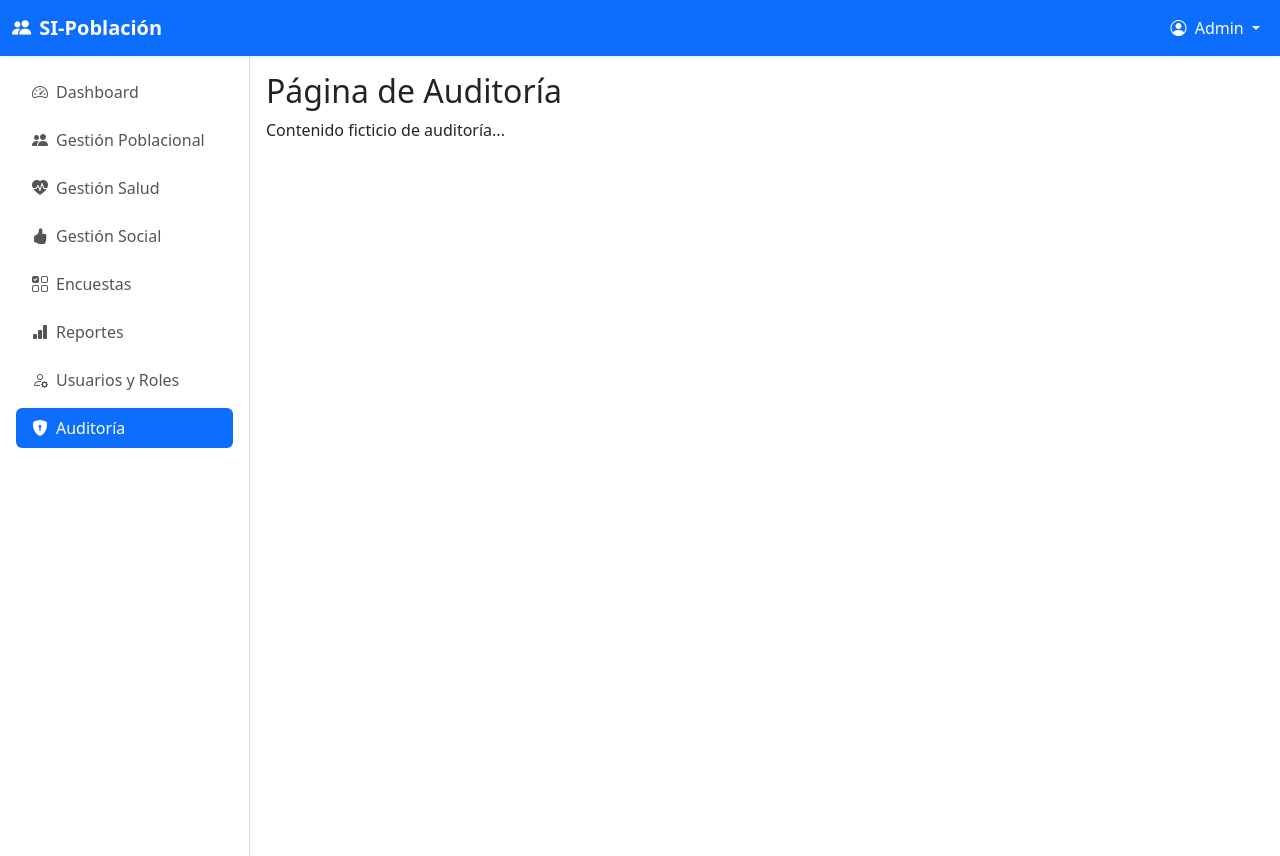
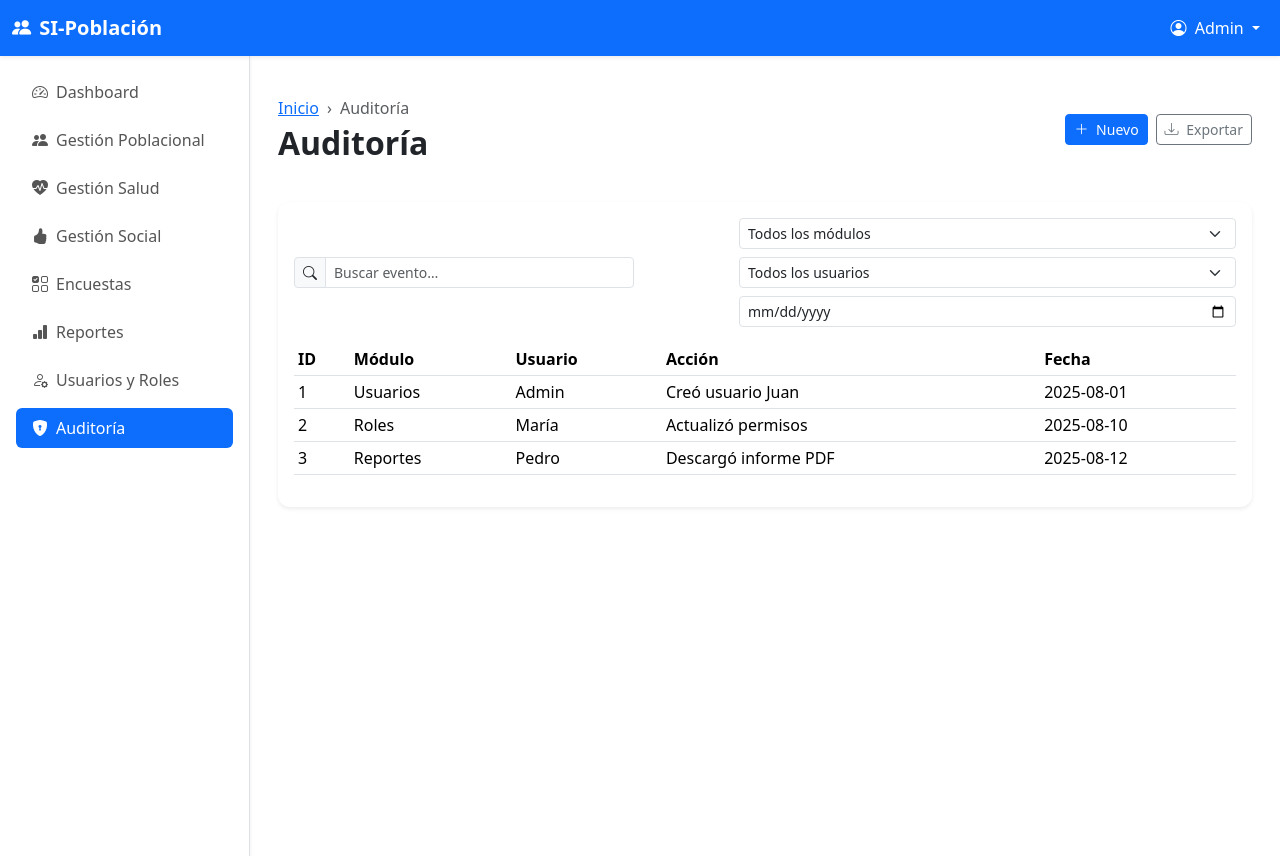
Before and after one commit to eduard-ve/sip_comunidades, a Vue app in the folder frontend/: page /auditoria in a window 1280 px wide. Built offline with nearby package versions, Linux system fonts and the light colour scheme.

Commit message:
Template Autoria con ajustables

```diff
--- a/frontend/src/views/Auditoria.vue
+++ b/frontend/src/views/Auditoria.vue
@@ -1,4 +1,88 @@
 <template>
-    <h2>Página de Auditoría</h2>
-    <p>Contenido ficticio de auditoría...</p>
+  <BaseModule
+    title="Auditoría"
+    :breadcrumbs="[
+      { label: 'Inicio', to: '/' },
+      { label: 'Auditoría' }
+    ]"
+    :table="{ columns, rows }"
+    search-placeholder="Buscar evento…"
+    @rowClick="verDetalle"
+    @export="exportarAuditoria"
+  >
+    <!-- Filtros -->
+    <template #table-filters>
+      <div class="d-flex flex-wrap gap-2">
+        <!-- Filtro por módulo -->
+        <select v-model="filtros.modulo" class="form-select form-select-sm">
+          <option value="">Todos los módulos</option>
+          <option v-for="m in modulos" :key="m" :value="m">{{ m }}</option>
+        </select>
+
+        <!-- Filtro por usuario -->
+        <select v-model="filtros.usuario" class="form-select form-select-sm">
+          <option value="">Todos los usuarios</option>
+          <option v-for="u in usuarios" :key="u" :value="u">{{ u }}</option>
+        </select>
+
+        <!-- Filtro por fecha -->
+        <input
+          type="date"
+          v-model="filtros.fecha"
+          class="form-control form-control-sm"
+        />
+      </div>
+    </template>
+  </BaseModule>
 </template>
+
+<script setup>
+import { ref, computed } from "vue"
+import BaseModule from "../components/BaseModule.vue"
+import { useRouter } from "vue-router"
+
+const router = useRouter()
+
+// Definición de columnas de la tabla
+const columns = [
+  { key: "id", label: "ID" },
+  { key: "modulo", label: "Módulo" },
+  { key: "usuario", label: "Usuario" },
+  { key: "accion", label: "Acción" },
+  { key: "fecha", label: "Fecha" }
+]
+
+// Datos mock (aquí luego se conectaría a la API)
+const eventos = ref([
+  { id: 1, modulo: "Usuarios", usuario: "Admin", accion: "Creó usuario Juan", fecha: "2025-08-01" },
+  { id: 2, modulo: "Roles", usuario: "María", accion: "Actualizó permisos", fecha: "2025-08-10" },
+  { id: 3, modulo: "Reportes", usuario: "Pedro", accion: "Descargó informe PDF", fecha: "2025-08-12" }
+])
+
+// Filtros
+const filtros = ref({ modulo: "", usuario: "", fecha: "" })
+
+const modulos = ["Usuarios", "Roles", "Reportes"]
+const usuarios = ["Admin", "María", "Pedro"]
+
+// Filtrado dinámico
+const rows = computed(() => {
+  return eventos.value.filter(e => {
+    return (
+      (!filtros.value.modulo || e.modulo === filtros.value.modulo) &&
+      (!filtros.value.usuario || e.usuario === filtros.value.usuario) &&
+      (!filtros.value.fecha || e.fecha === filtros.value.fecha)
+    )
+  })
+})
+
+// Navegar a detalle
+function verDetalle(evento) {
+  router.push({ name: "auditoria-detalle", params: { id: evento.id } })
+}
+
+// Exportar auditoría
+function exportarAuditoria() {
+  alert("Exportando auditoría en Excel/PDF...")
+}
+</script>
```
